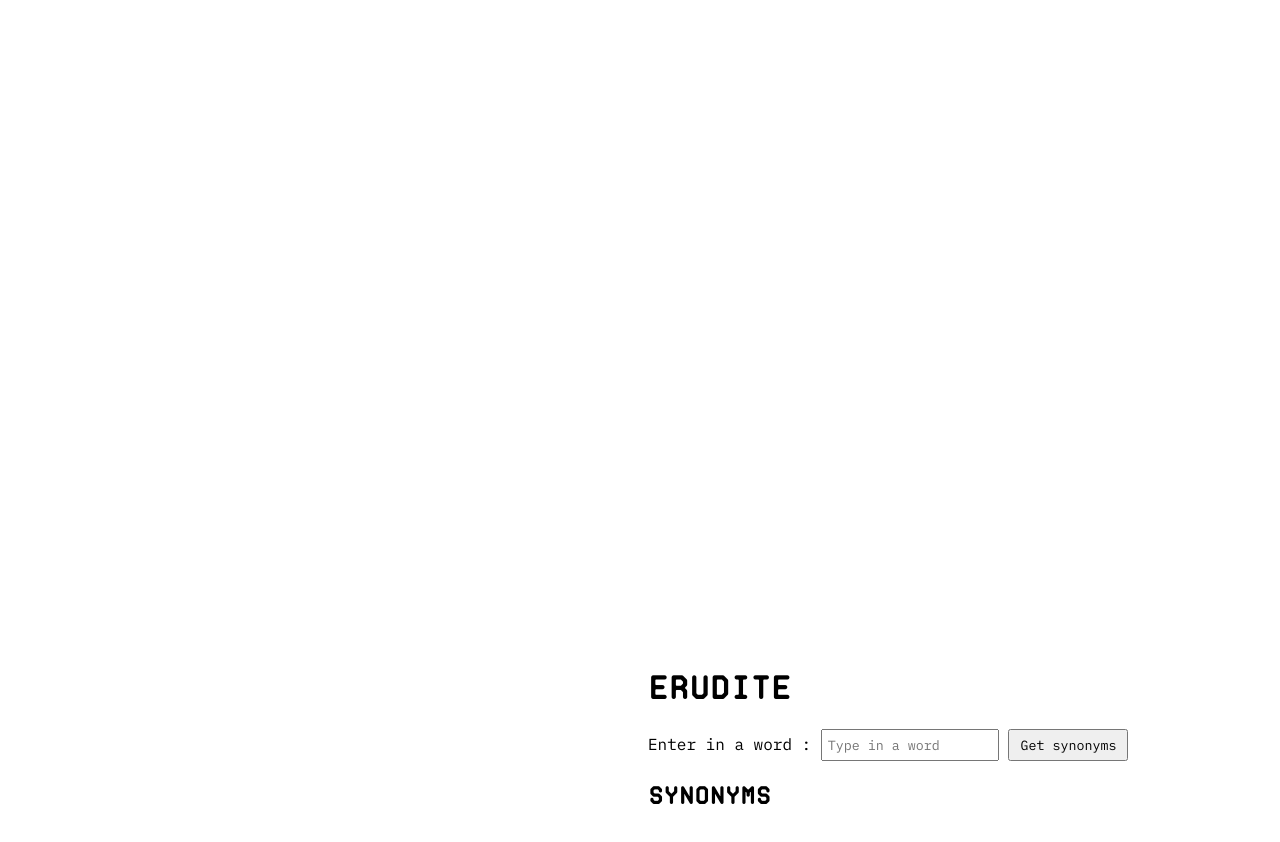
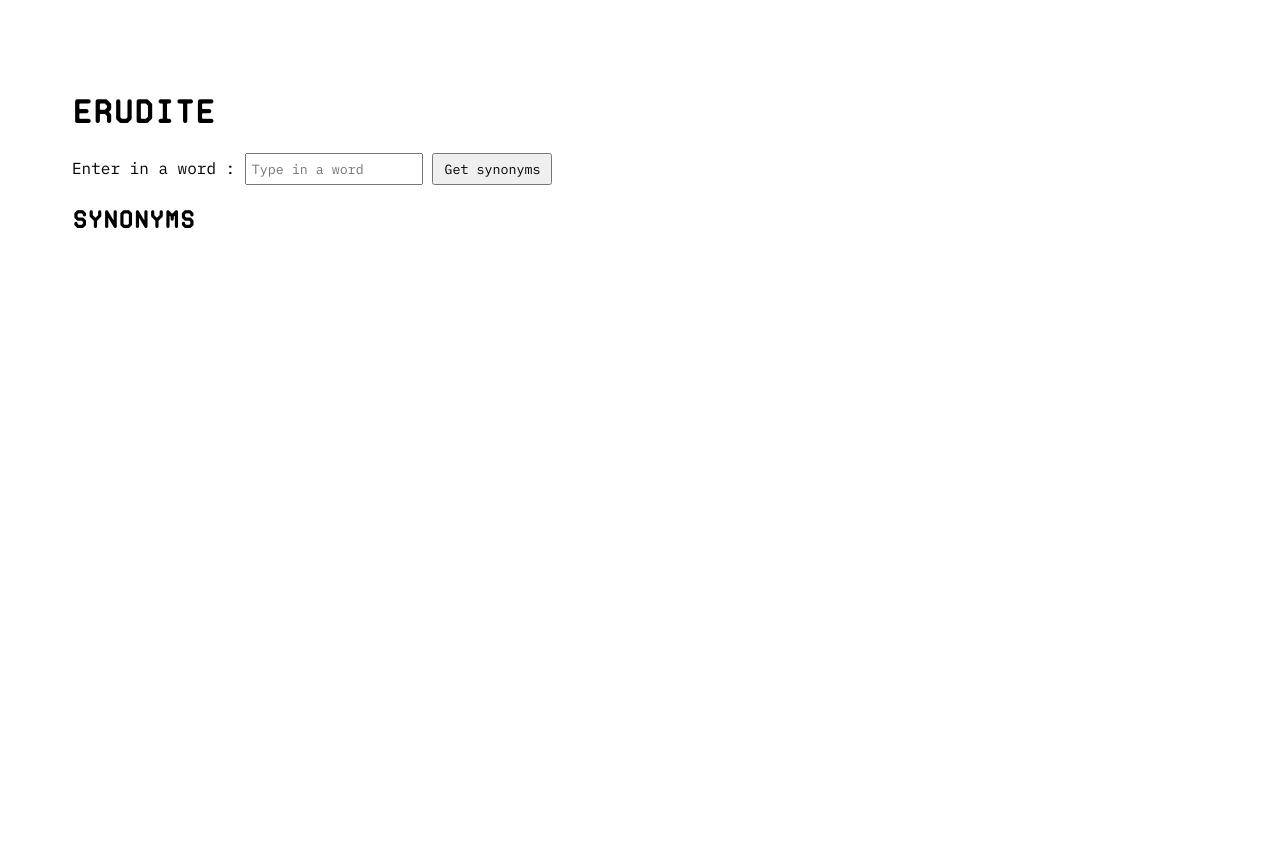
Before and after one commit to irfanahmed-git/erudite, a plain HTML site: page index.html in a window 1280 px wide. After the commit the page ends 800 px from the top, so only its background shows below. Drawn offline with Linux system fonts and the light colour scheme; a web font is replaced by a local one.

Commit message:
Update index.css

```diff
--- a/index.css
+++ b/index.css
@@ -9,9 +9,9 @@
 }
 
 body {
-    padding-left: 50%;
-    padding-top: 50%;
-    padding-bottom: 50%;
+    padding-left: 5%;
+    padding-top: 5%;
+    padding-bottom: 5%;
     font-family: "IBM Plex Mono";
 }
 
```
